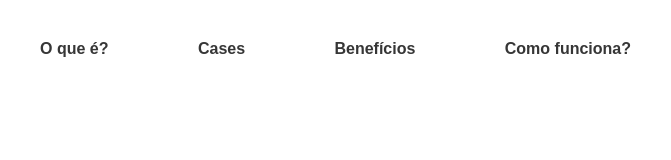
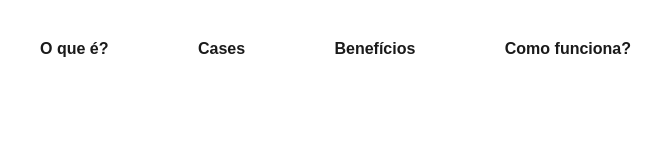
Before and after one commit to giovana-tochtrop06/Study, a plain HTML site: page site-exemplo/index/index.html in a window 1280 px wide. Shown: the full height of the page, 226-897 px from the left. Drawn offline with Linux system fonts and the light colour scheme.

Commit message:
Update oto.css

```diff
--- a/site-exemplo/index/oto.css
+++ b/site-exemplo/index/oto.css
@@ -19,7 +19,7 @@ input {
 
 a {
   text-decoration: none;
-  color: rgb(54, 54, 54);
+  color: rgb(26, 26, 26);
 }
 
 .container {
@@ -30,7 +30,7 @@ a {
   align-items: center;
   font-family: Arial;
   font-weight: 600;
-  color: rgb(32, 32, 32);
+  color: rgb(54, 54, 54);
   border-radius: 1px ;
 }
 
```
